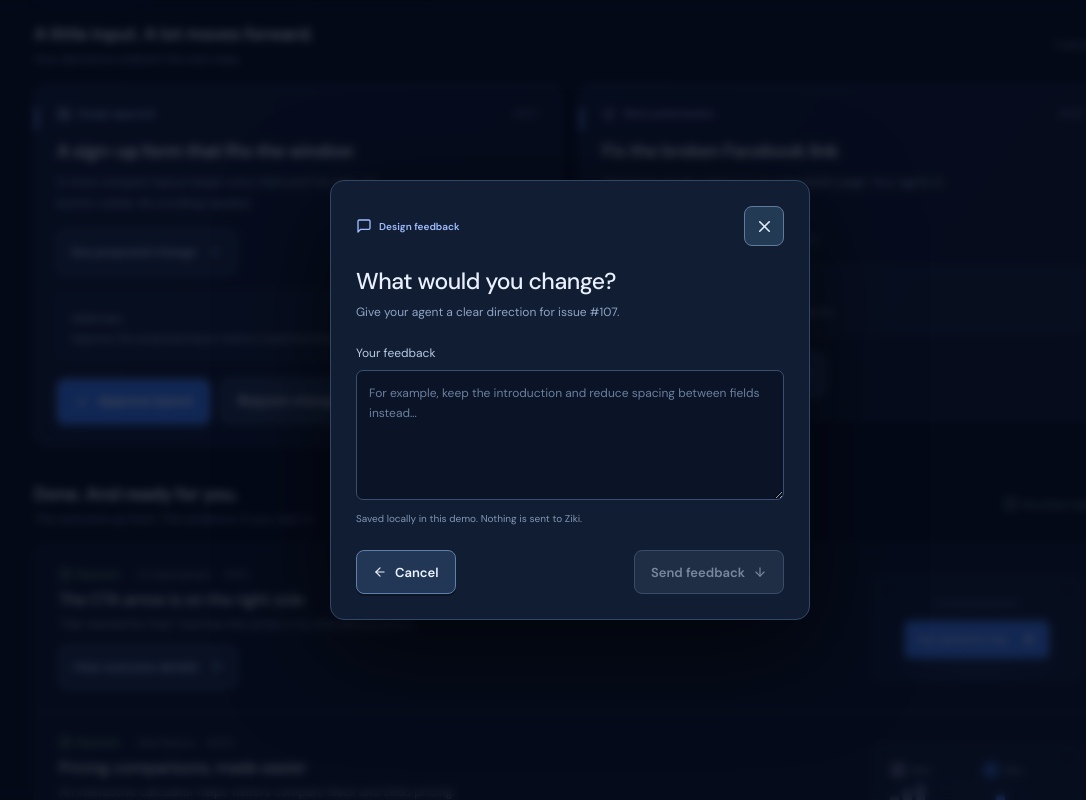
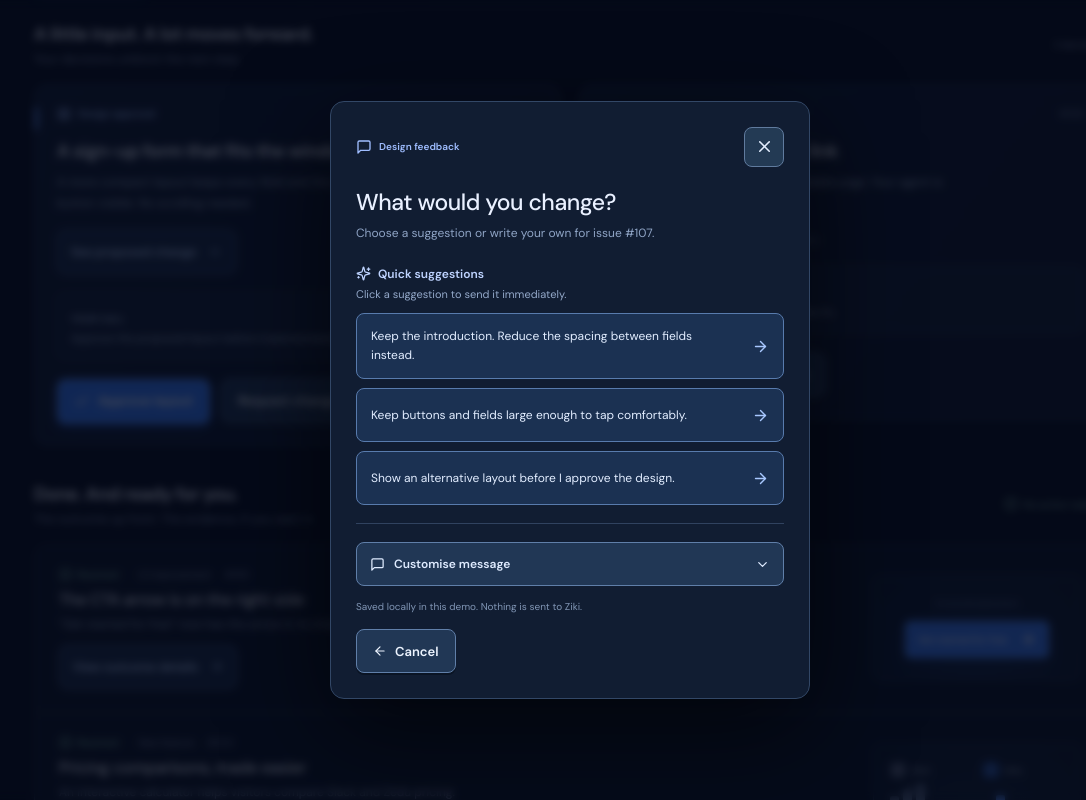
Before and after one commit to Iampeace001/ziki-inbox, a React (Vite) app: page / in a window 1280 px wide. Both pictures are taken after a click on the button "Request changes". Shown: the part 429-1229 px from the top of the page, without its empty margins (70-1156 px from the left). Built offline with nearby package versions, Linux system fonts and the light colour scheme.

Commit message:
add suggestion message option

```diff
--- a/src/App.tsx
+++ b/src/App.tsx
@@ -14,6 +14,11 @@ const outcomes: Outcome[] = [
   { id: 203, title: 'Pricing comparisons, made easier', summary: 'An interactive calculator helps visitors compare Slack and Zedu pricing.', category: 'New feature', time: 'Example outcome', type: 'calculator' },
 ];
 const storageKey = 'ziki-demo-decisions-v1';
+const feedbackSuggestions = [
+  'Keep the introduction. Reduce the spacing between fields instead.',
+  'Keep buttons and fields large enough to tap comfortably.',
+  'Show an alternative layout before I approve the design.',
+];
 function readSaved(): DecisionRecord[] {
   try { const saved: unknown = JSON.parse(localStorage.getItem(storageKey) ?? '[]'); return Array.isArray(saved) ? saved.filter((item): item is DecisionRecord => typeof item === 'object' && item !== null && 'id' in item && typeof item.id === 'number' && 'action' in item && typeof item.action === 'string') : []; } catch { return []; }
 }
@@ -62,6 +67,27 @@ export default function App() {
       <footer className="page-footer"><span>Demo content based on your Ziki screenshots. No live agents or API connection.</span><button onClick={() => { setRecords([]); setFilter('overview'); setToast('Demo reset. Both decisions are available again.'); }}><RotateCcw size={12}/>Reset demo</button></footer>
     </main>
     {toast && <div className="toast" role="status"><CircleCheck size={18}/><span>{toast}</span><button aria-label="Dismiss notification" onClick={() => setToast('')}><X size={16}/></button></div>}
-    <dialog ref={dialogRef} className="feedback-dialog" onCancel={event => { event.preventDefault(); closeDialog(); }} onClick={event => { if (event.target === event.currentTarget) closeDialog(); }} aria-labelledby="feedback-title"><form onSubmit={submitFeedback}><div className="dialog-heading"><span className="type-label"><MessageSquare size={16}/> Design feedback</span><button type="button" className="icon-button" aria-label="Close feedback" onClick={closeDialog}><X size={19}/></button></div><h2 id="feedback-title">What would you change?</h2><p>Give your agent a clear direction for issue #{dialog?.id}.</p><label htmlFor="feedback">Your feedback</label><textarea autoFocus id="feedback" value={feedback} onChange={event => setFeedback(event.target.value)} placeholder="For example, keep the introduction and reduce spacing between fields instead…" required maxLength={2000}/><span className="input-note">Saved locally in this demo. Nothing is sent to Ziki.</span><div className="dialog-actions"><button type="button" className="button secondary" onClick={closeDialog}><ArrowLeft size={14}/>Cancel</button><button className="button primary" type="submit" disabled={!feedback.trim()}>Send feedback <ArrowDown size={14}/></button></div></form></dialog>
+    <dialog ref={dialogRef} className="feedback-dialog" onCancel={event => { event.preventDefault(); closeDialog(); }} onClick={event => { if (event.target === event.currentTarget) closeDialog(); }} aria-labelledby="feedback-title">
+      <form onSubmit={submitFeedback}>
+        <div className="dialog-heading"><span className="type-label"><MessageSquare size={16}/> Design feedback</span><button type="button" className="icon-button" aria-label="Close feedback" onClick={closeDialog}><X size={19}/></button></div>
+        <h2 id="feedback-title">What would you change?</h2>
+        <p>Choose a suggestion or write your own for issue #{dialog?.id}.</p>
+        <div className="suggestions-heading"><Sparkles size={15}/><span>Quick suggestions</span></div>
+        <p className="suggestions-hint">Click a suggestion to send it immediately.</p>
+        <div className="feedback-suggestions" aria-label="Send a suggested change">
+          {feedbackSuggestions.map(suggestion => <button type="button" key={suggestion} className="suggestion-button" aria-label={`Send suggestion: ${suggestion}`} onClick={() => { if (dialog) record(dialog, 'Changes requested', suggestion); }}><span>{suggestion}</span><ArrowRight size={17}/></button>)}
+        </div>
+        <details className="custom-feedback" key={dialog?.id ?? 'closed'}>
+          <summary><MessageSquare size={15}/> Customise message <ChevronDown size={15}/></summary>
+          <div className="custom-feedback-content">
+            <label htmlFor="feedback">Your message</label>
+            <textarea id="feedback" value={feedback} onChange={event => setFeedback(event.target.value)} placeholder="Tell your agent what you’d like to change…" required maxLength={2000}/>
+            <div className="custom-send"><button className="button primary" type="submit" disabled={!feedback.trim()}>Send custom message <ArrowDown size={14}/></button></div>
+          </div>
+        </details>
+        <span className="input-note">Saved locally in this demo. Nothing is sent to Ziki.</span>
+        <div className="dialog-actions"><button type="button" className="button secondary" onClick={closeDialog}><ArrowLeft size={14}/>Cancel</button></div>
+      </form>
+    </dialog>
   </div>;
 }
```
Also changed, not shown: src/styles.css.
